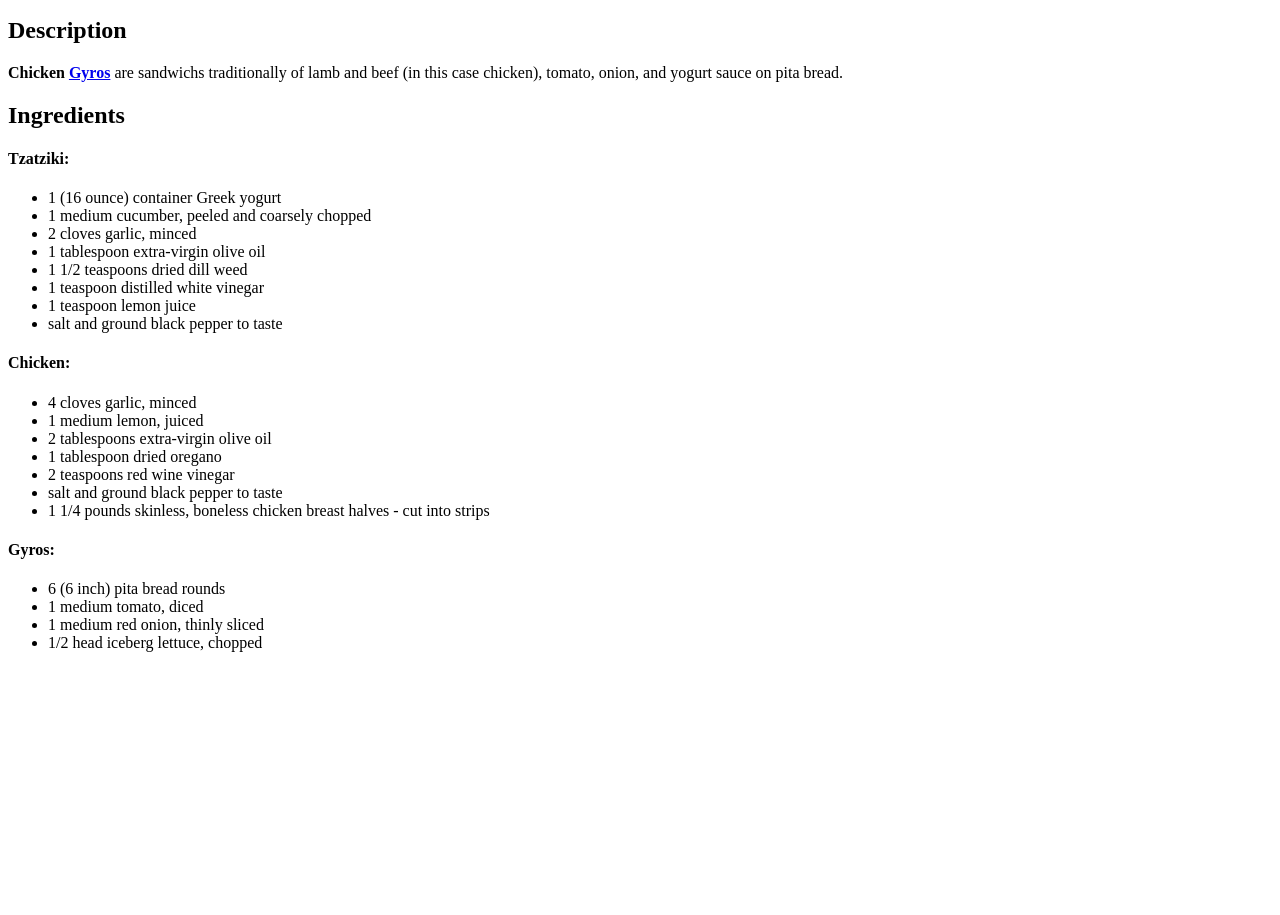
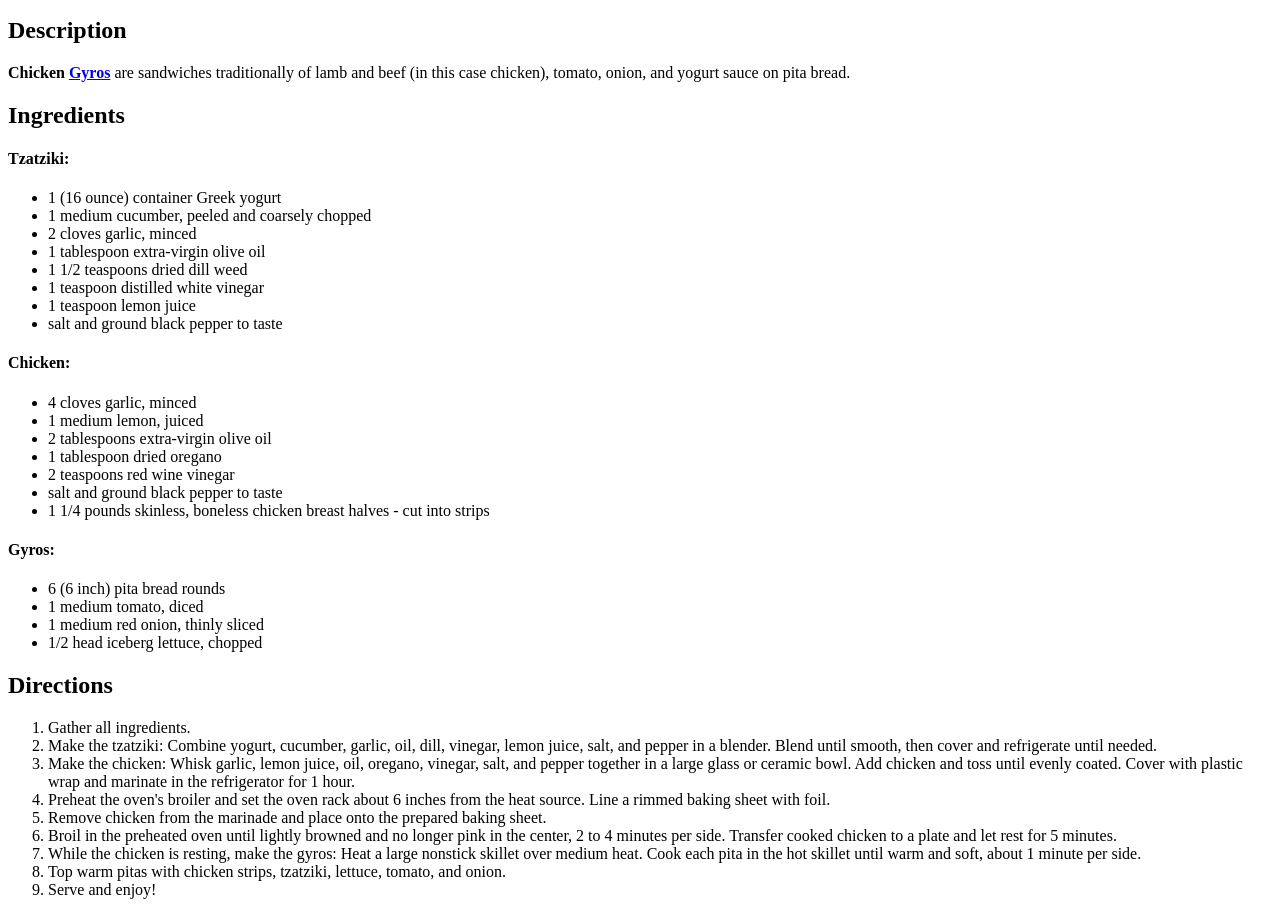
Before and after one commit to Eighty-Sixed/odin-recipes, a plain HTML site: page recipes/chicken_gyro.html in a window 1280 px wide. Shown: the part 101-1016 px from the top of the page. Before the commit the page ends 800 px from the top, so only its background shows below. Drawn offline with Linux system fonts and the light colour scheme.

Commit message:
Add directions to chicken gyro

```diff
--- a/recipes/chicken_gyro.html
+++ b/recipes/chicken_gyro.html
@@ -13,7 +13,7 @@
     <h2>Description</h2>
     <p><strong>Chicken <a href="https://en.wikipedia.org/wiki/Gyros"
         target="_blank" rel="noopener noreferrer">Gyros</a></strong> are
-        sandwichs traditionally of lamb and beef (in this case chicken), tomato,
+        sandwiches traditionally of lamb and beef (in this case chicken), tomato,
         onion, and yogurt sauce on pita bread.</p>
     <h2>Ingredients</h2>
     <h4>Tzatziki:</h4>
@@ -45,5 +45,30 @@
         <li>1 medium red onion, thinly sliced</li>
         <li>1/2 head iceberg lettuce, chopped</li>
     </ul>
+
+    <h2>Directions</h2>
+    <ol>
+        <li>Gather all ingredients.</li>
+        <li>Make the tzatziki: Combine yogurt, cucumber, garlic, oil, dill,
+            vinegar, lemon juice, salt, and pepper in a blender. Blend until
+            smooth, then cover and refrigerate until needed.</li>
+        <li>Make the chicken: Whisk garlic, lemon juice, oil, oregano, vinegar,
+            salt, and pepper together in a large glass or ceramic bowl.
+            Add chicken and toss until evenly coated. Cover with plastic wrap
+            and marinate in the refrigerator for 1 hour.</li>
+        <li>Preheat the oven's broiler and set the oven rack about 6 inches
+            from the heat source. Line a rimmed baking sheet with foil.</li>
+        <li>Remove chicken from the marinade and place onto the prepared
+            baking sheet.</li>
+        <li>Broil in the preheated oven until lightly browned and no longer
+            pink in the center, 2 to 4 minutes per side. Transfer cooked
+            chicken to a plate and let rest for 5 minutes.</li>
+        <li>While the chicken is resting, make the gyros: Heat a large nonstick
+            skillet over medium heat. Cook each pita in the hot skillet until
+            warm and soft, about 1 minute per side.</li>
+        <li>Top warm pitas with chicken strips, tzatziki, lettuce, tomato,
+            and onion.</li>
+        <li>Serve and enjoy!</li>
+    </ol>
 </body>
 </html>
```
